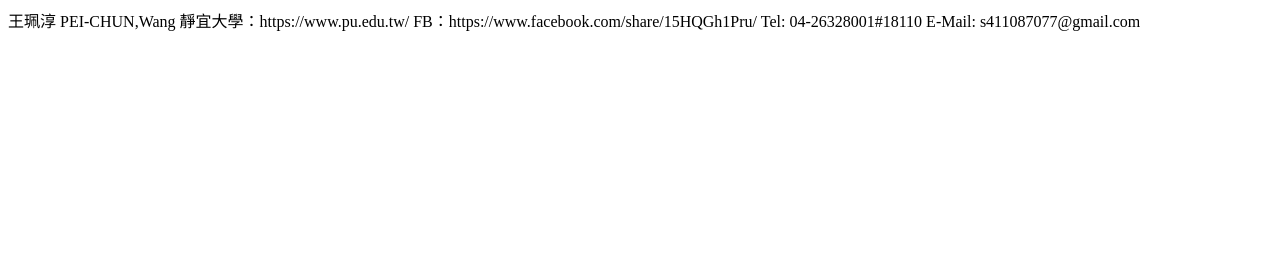
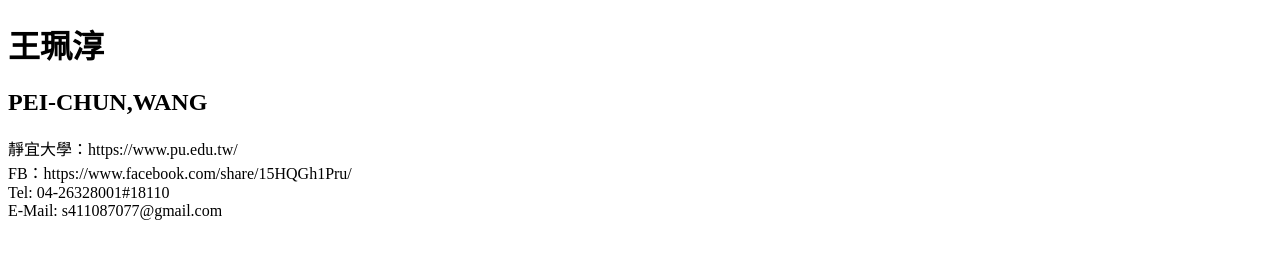
Before and after one commit to pchun3/aboutme, a plain HTML site: page about.html in a window 1280 px wide. Drawn offline with Linux system fonts and the light colour scheme.

Commit message:
version 2: Heading

```diff
--- a/about.html
+++ b/about.html
@@ -7,12 +7,12 @@
 </head>
 <body>
 
-	王珮淳
-	PEI-CHUN,Wang
+	<h1>王珮淳</h1>
+	<h2>PEI-CHUN,WANG</h2>
 
-	靜宜大學：https://www.pu.edu.tw/
-	FB：https://www.facebook.com/share/15HQGh1Pru/
-	Tel: 04-26328001#18110
-	E-Mail: s411087077@gmail.com
+	靜宜大學：https://www.pu.edu.tw/<br>
+	FB：https://www.facebook.com/share/15HQGh1Pru/<br>
+	Tel: 04-26328001#18110<br>
+	E-Mail: s411087077@gmail.com<br>
 </body>
 </html>
```
